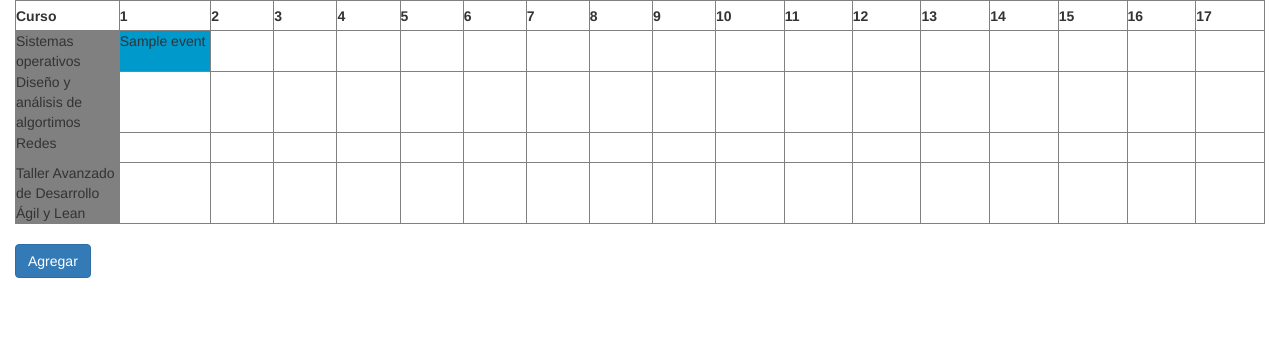
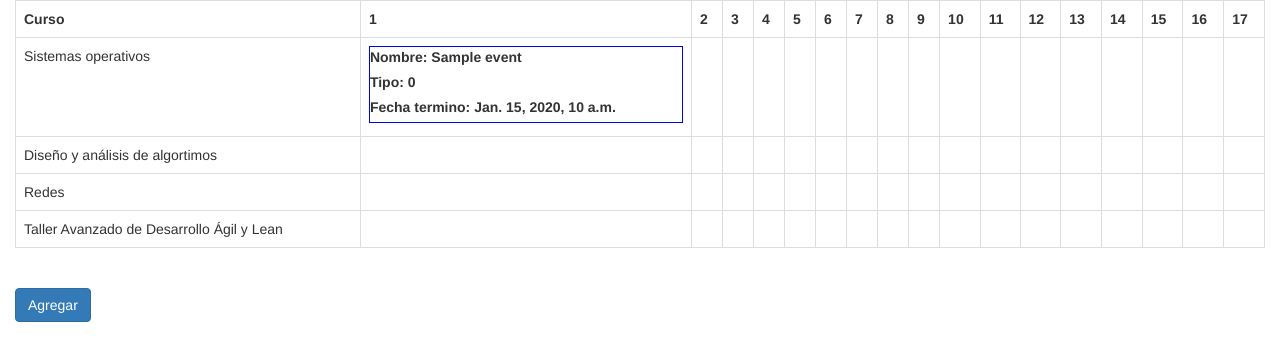
Before and after one commit to Lapnis/tasks_visualizer, a Django app: page / in a window 1280 px wide. Shown: the top 361 px of the page. Run offline with Django 3.2, Linux system fonts and the light colour scheme; data comes from the database, SQL or seed files in the repository; tables that the repository leaves empty hold one stand-in row (values such as "Sample post"); some libraries are stand-ins or nearby versions.

Commit message:
add style

```diff
--- a/week_scheduler/templates/week_scheduler/index.html
+++ b/week_scheduler/templates/week_scheduler/index.html
@@ -10,16 +10,9 @@
     <meta charset="UTF-8">
     <title>Week Scheduler</title>
     <style>
-        table th, table td {
-            height: 30px;
-            width: 200px;
-        }
-
-        table span {
-            display: block;
-            background-color: #09C;
-            height: 100%;
-            width: 100%;
+        .event {
+            border: 1px solid blue;
+            margin-bottom: 5px;
         }
     </style>
 </head>
@@ -29,7 +22,7 @@
     <!-- Tabla calendario-->
     <div class="row">
         <div class="col-md-12">
-            <table id="#our_table" border="1">
+            <table id="#our_table" class="table table-bordered">
                 <tr>
                     <th>Curso</th>
                     {% for week in weeks %}
@@ -38,25 +31,35 @@
                 </tr>
                 {% for course in courses %}
                     <tr>
-                        <td><span
-                                class="event"
-                                courseCode="{{ course.code }}"
-                                draggable="false"
-                                style="background-color: gray;">
-                            {{ course.name }}
-                        </span>
+                        <td>
+                            <div
+                                    class="course"
+                                    courseCode="{{ course.code }}"
+                                    draggable="false">
+                                {{ course.name }}
+                            </div>
                         </td>
                         {% for week in weeks %}
                             <td>
                                 {% for event in events %}
                                     {% if event.course == course %}
                                         {% if event.week == week %}
-                                            <span
-                                                    class="event"
-                                                    id="{{ event.id }}"
+                                            <div
+                                                    class="event load-{{ event.load }}"
+                                                    id="event{{ event.id }}"
                                                     draggable="true">
-                                                {{ event.name }}
-                                            </span>
+                                                <label>
+                                                    Nombre: {{ event.name }}
+                                                </label>
+                                                <br>
+                                                <label>
+                                                    Tipo: {{ event.type }}
+                                                </label>
+                                                <br>
+                                                <label>
+                                                    Fecha termino: {{ event.deadline }}
+                                                </label>
+                                            </div>
                                         {% endif %}
                                     {% endif %}
                                 {% endfor %}
```
